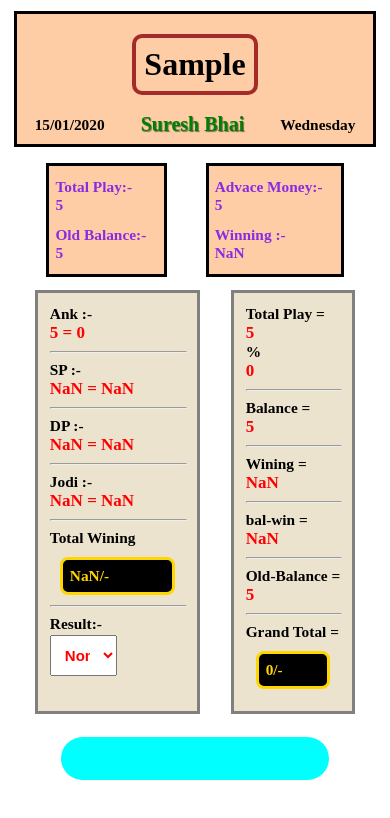
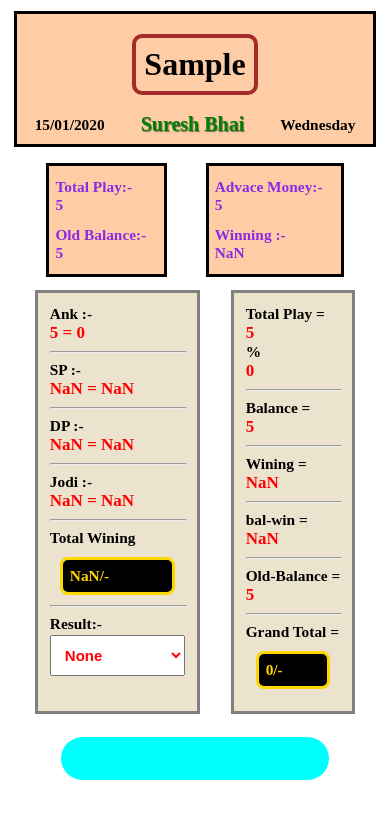
Before and after one commit to organicboi/newFormSlip_3.0_ReactJS, a React (Vite) app: page / in a window 390 px wide. Both pictures are taken after typing "Sample", "2020-01-15", "5", "5", "5", "5" into the empty fields and a click on the button "Submit". Shown: the top 818 px of the page. Built offline with nearby package versions, Linux system fonts and the light colour scheme.

Commit message:
change result declaration select width

```diff
--- a/src/pages/ResultPage.jsx
+++ b/src/pages/ResultPage.jsx
@@ -233,6 +233,7 @@ function ResultPage() {
           <label htmlFor="FinalReusltText">
             Result:-
             <select
+              className="resultDeclaration"
               value={winOrLoseSelectedValue}
               onChange={handleSelectChange}
             >
--- a/src/pages/compCSS.css
+++ b/src/pages/compCSS.css
@@ -157,6 +157,10 @@ select[value="+"] {
     /* margin: 0.5em 0;  */
   }
 
+  .resultDeclaration {
+    width: 100%;
+  }
+
   /* Adjust padding for other elements as needed */
   /* Example */
 }
```
